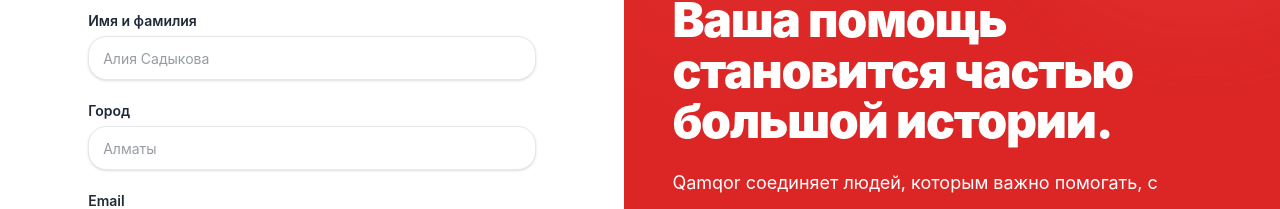
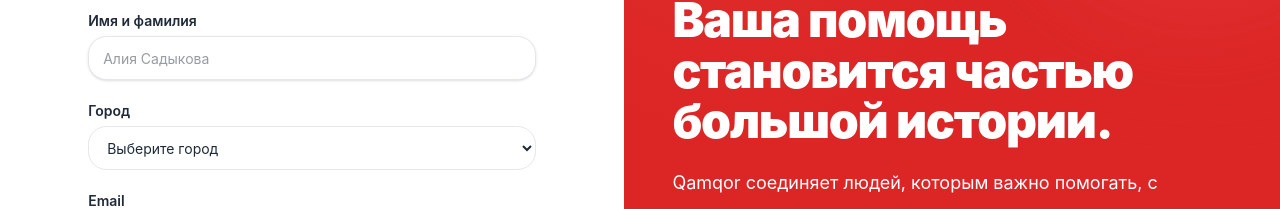
Before and after one commit to YelzhasTem/Qamqor, a Next.js app: page /auth/register in a window 1280 px wide. Shown: the part 250-459 px from the top of the page. Built offline with nearby package versions, Linux system fonts and the light colour scheme; no server answers.

Commit message:
Restrict registration cities

```diff
--- a/src/components/forms/register-form.tsx
+++ b/src/components/forms/register-form.tsx
@@ -10,7 +10,7 @@
 import { Input } from "@/components/ui/input";
 import { Label } from "@/components/ui/label";
 import { FormMessage } from "@/components/shared/form-message";
-import { registerSchema } from "@/lib/validations";
+import { registerSchema, registrationCities } from "@/lib/validations";
 import { createClient } from "@/lib/supabase/client";
 
 type RegisterValues = z.infer<typeof registerSchema>;
@@ -18,7 +18,7 @@
 export function RegisterForm() {
   const router = useRouter();
   const [message, setMessage] = useState<{ text: string; type: "error" | "success" }>();
-  const { register, handleSubmit, formState: { errors, isSubmitting } } = useForm<RegisterValues>({ resolver: zodResolver(registerSchema), defaultValues: { fullName: "", city: "", email: "", password: "", role: "volunteer" } });
+  const { register, handleSubmit, formState: { errors, isSubmitting } } = useForm<RegisterValues>({ resolver: zodResolver(registerSchema), defaultValues: { fullName: "", email: "", password: "", role: "volunteer" } });
   const onSubmit = async (values: RegisterValues) => {
     setMessage(undefined);
     const origin = window.location.origin;
@@ -30,7 +30,7 @@
   return <form onSubmit={handleSubmit(onSubmit)} className="grid gap-4">
     <input type="hidden" {...register("role")} />
     <div className="grid gap-2"><Label htmlFor="fullName">Имя и фамилия</Label><Input id="fullName" autoComplete="name" placeholder="Алия Садыкова" {...register("fullName")} /><p className="text-xs text-danger-foreground">{errors.fullName?.message}</p></div>
-    <div className="grid gap-2"><Label htmlFor="city">Город</Label><Input id="city" autoComplete="address-level2" placeholder="Алматы" {...register("city")} /><p className="text-xs text-danger-foreground">{errors.city?.message}</p></div>
+    <div className="grid gap-2"><Label htmlFor="city">Город</Label><select id="city" autoComplete="address-level2" defaultValue="" {...register("city")} className="h-11 w-full rounded-xl border border-input bg-surface px-3.5 text-sm outline-none transition focus:border-primary focus:ring-3 focus:ring-primary/15"><option value="" disabled>Выберите город</option>{registrationCities.map((city) => <option key={city} value={city}>{city}</option>)}</select><p className="text-xs text-danger-foreground">{errors.city?.message}</p></div>
     <div className="grid gap-2"><Label htmlFor="email">Email</Label><Input id="email" type="email" autoComplete="email" placeholder="you@example.com" {...register("email")} /><p className="text-xs text-danger-foreground">{errors.email?.message}</p></div>
     <div className="grid gap-2"><Label htmlFor="password">Пароль</Label><Input id="password" type="password" autoComplete="new-password" placeholder="Минимум 8 символов" {...register("password")} /><p className="text-xs text-danger-foreground">{errors.password?.message}</p></div>
     <FormMessage message={message?.text} type={message?.type} />
--- a/src/lib/validations.ts
+++ b/src/lib/validations.ts
@@ -1,4 +1,6 @@
 import { z } from "zod";
+
+export const registrationCities = ["Алматы", "Астана", "Шымкент"] as const;
 
 export const loginSchema = z.object({
   email: z.email("Введите корректный email"),
@@ -7,7 +9,7 @@
 
 export const registerSchema = z.object({
   fullName: z.string().trim().min(2, "Укажите имя").max(120),
-  city: z.string().trim().min(2, "Укажите город").max(100),
+  city: z.enum(registrationCities, { error: "Выберите город" }),
   email: z.email("Введите корректный email"),
   password: z.string().min(8, "Минимум 8 символов").max(72),
   role: z.literal("volunteer"),
```
